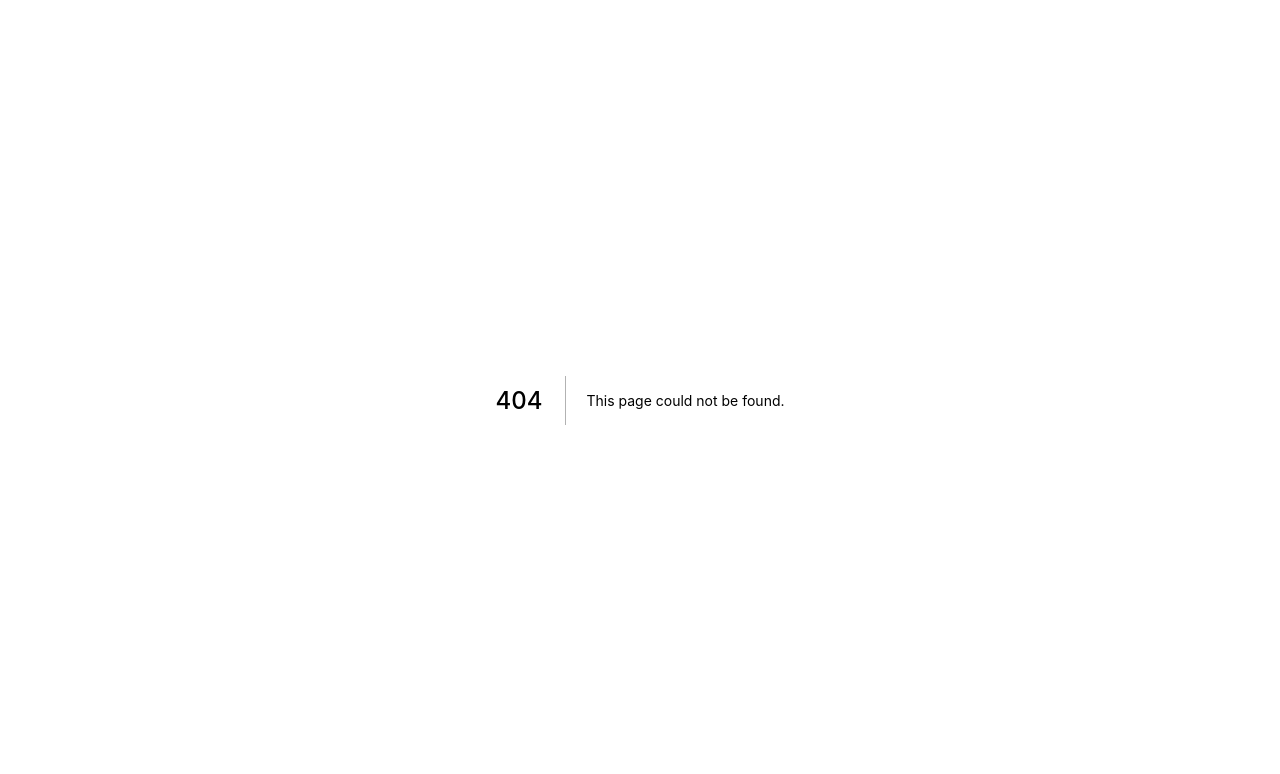
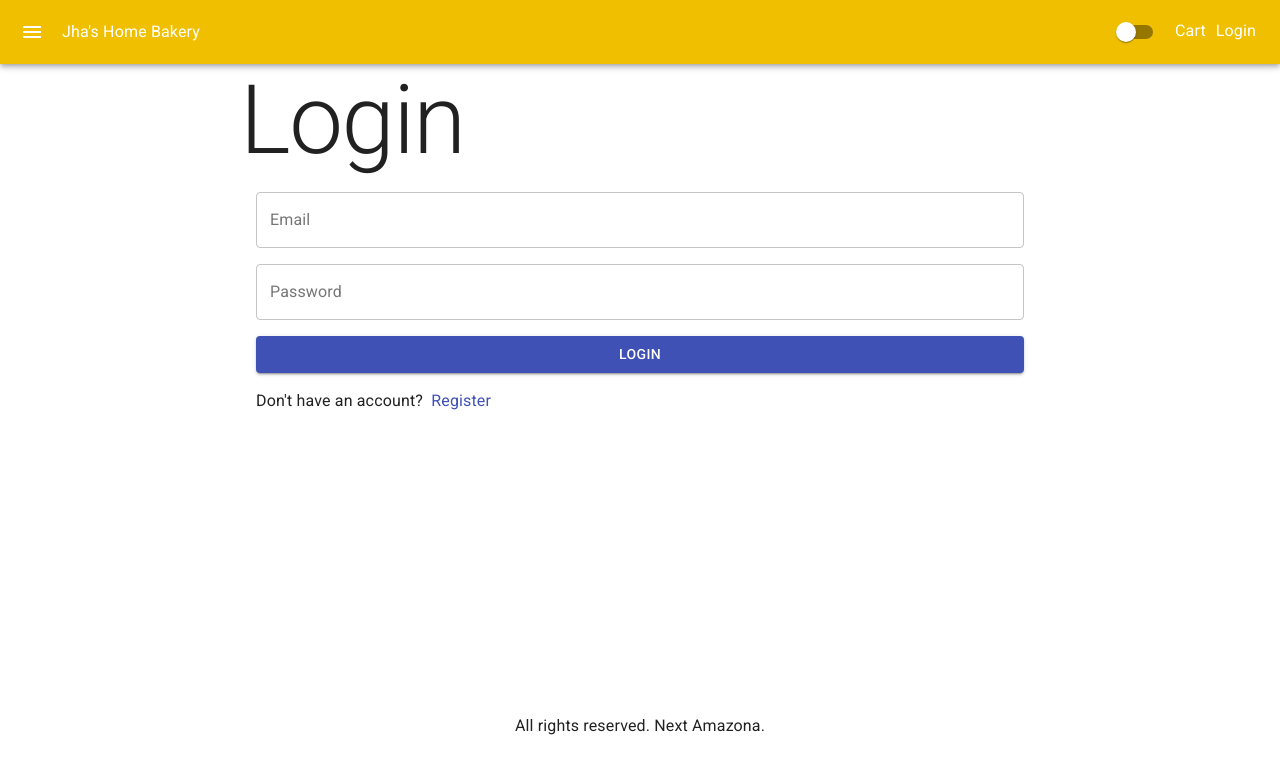
Before and after one commit to nabinkjha/cake-ecom, a Next.js app: page /login in a window 1280 px wide. Before the commit this address had no page. Shown: the top 774 px of the page. Built offline with nearby package versions, Linux system fonts and the light colour scheme.

Commit message:
User Login story completed

```diff
--- /dev/null
+++ b/pages/api/users/login.ts
@@ -0,0 +1,32 @@
+import nc from "next-connect";
+import bcrypt from "bcryptjs";
+import { signToken } from "../../../utils/auth";
+import { PrismaClient, User } from "@prisma/client";
+import { NextApiRequest, NextApiResponse } from "next";
+
+const prisma = new PrismaClient();
+const handler = nc();
+
+handler.post(async (req: NextApiRequest, res: NextApiResponse) => {
+  const user = await prisma.user.findUnique({
+    where: {
+      email: req.body.email,
+    },
+  });
+  const userInfo = { ...user } as User;
+
+  if (user && bcrypt.compareSync(req.body.password, user.password)) {
+    const token = signToken(userInfo);
+    res.send({
+      token,
+      id: user.id,
+      name: user.name,
+      email: user.email,
+      isAdmin: user.isAdmin,
+    });
+  } else {
+    res.status(401).send({ message: "Invalid email or password" });
+  }
+});
+
+export default handler;
--- /dev/null
+++ b/pages/login.tsx
@@ -0,0 +1,146 @@
+import {
+  List,
+  ListItem,
+  Typography,
+  TextField,
+  Button,
+  Link,
+} from "@material-ui/core";
+import axios from "axios";
+import { useRouter } from "next/router";
+import NextLink from "next/link";
+import React, { useContext, useEffect } from "react";
+import Layout from "../components/Layout";
+import Cookies from "js-cookie";
+import { Controller, useForm } from "react-hook-form";
+import { useSnackbar } from "notistack";
+import { useCart } from "../components/cart/hooks/useCart";
+import useStyles from "../utils/style";
+
+export default function Login() {
+  const {
+    handleSubmit,
+    control,
+    formState: { errors },
+  } = useForm();
+  const { enqueueSnackbar, closeSnackbar } = useSnackbar();
+  const router = useRouter();
+  const { redirect } = router.query;
+  const { state, dispatch } = useCart();
+  const { userInfo } = state;
+  useEffect(() => {
+    if (userInfo) {
+      router.push("/");
+    }
+  }, []);
+
+  const classes = useStyles();
+  const submitHandler = async ({
+    email,
+    password,
+  }: {
+    email: string;
+    password: string;
+  }) => {
+    console.log("email: " + email);
+    closeSnackbar();
+    try {
+      const { data } = await axios.post("/api/users/login", {
+        email,
+        password,
+      });
+      dispatch({ type: "USER_LOGIN", payload: data });
+
+      router.push(redirect || "/");
+    } catch (err) {
+      //enqueueSnackbar(getError(err), { variant: "error" });
+    }
+  };
+  return (
+    <>
+      <Layout title="Login">
+        <form onSubmit={handleSubmit(submitHandler)} className={classes.form}>
+          <Typography component="h1" variant="h1">
+            Login
+          </Typography>
+          <List>
+            <ListItem>
+              <Controller
+                name="email"
+                control={control}
+                defaultValue=""
+                rules={{
+                  required: true,
+                  pattern: /^[a-z0-9._%+-]+@[a-z0-9.-]+\.[a-z]{2,4}$/,
+                }}
+                render={({ field }) => (
+                  <TextField
+                    variant="outlined"
+                    fullWidth
+                    id="email"
+                    label="Email"
+                    inputProps={{ type: "email" }}
+                    error={Boolean(errors.email)}
+                    helperText={
+                      errors.email
+                        ? errors.email.type === "pattern"
+                          ? "Email is not valid"
+                          : "Email is required"
+                        : ""
+                    }
+                    {...field}
+                  ></TextField>
+                )}
+              ></Controller>
+            </ListItem>
+            <ListItem>
+              <Controller
+                name="password"
+                control={control}
+                defaultValue=""
+                rules={{
+                  required: true,
+                  minLength: 6,
+                }}
+                render={({ field }) => (
+                  <TextField
+                    variant="outlined"
+                    fullWidth
+                    id="password"
+                    label="Password"
+                    inputProps={{ type: "password" }}
+                    error={Boolean(errors.password)}
+                    helperText={
+                      errors.password
+                        ? errors.password.type === "minLength"
+                          ? "Password length is more than 5"
+                          : "Password is required"
+                        : ""
+                    }
+                    {...field}
+                  ></TextField>
+                )}
+              ></Controller>
+            </ListItem>
+            <ListItem>
+              <Button
+                variant="contained"
+                type="submit"
+                fullWidth
+                color="primary"
+              >
+                Login
+              </Button>
+            </ListItem>
+            <ListItem>
+              Don&apos;t have an account? &nbsp;
+              <NextLink href={`/register?redirect=${redirect || "/"}`} passHref>
+                <Link>Register</Link>
+              </NextLink>
+            </ListItem>
+          </List>
+        </form>
+      </Layout>
+    </>
+  );
+}
--- /dev/null
+++ b/utils/auth.ts
@@ -0,0 +1,46 @@
+import { User } from '@prisma/client';
+import jwt from 'jsonwebtoken';
+import { NextApiRequest, NextApiResponse } from "next";
+
+const signToken = (user:User) => {
+  return jwt.sign(
+    {
+      id: user.id,
+      name: user.name,
+      email: user.email,
+      isAdmin: user.isAdmin,
+    },
+
+    process.env.JWT_SECRET,
+    {
+      expiresIn: '30d',
+    }
+  );
+};
+
+const isAuth = async (req:NextApiRequest, res:NextApiResponse, next:any) => {
+  const { authorization } = req.headers;
+  if (authorization) {
+    // Bearer xxx => xxx
+    const token = authorization.slice(7, authorization.length);
+    jwt.verify(token, process.env.JWT_SECRET, (err:string, decode:string) => {
+      if (err) {
+        res.status(401).send({ message: 'Token is not valid' });
+      } else {
+        req.user = decode;
+        next();
+      }
+    });
+  } else {
+    res.status(401).send({ message: 'Token is not suppiled' });
+  }
+};
+const isAdmin = async (req:NextApiRequest, res:NextApiResponse, next:any) => {
+  if (req.user.isAdmin) {
+    next();
+  } else {
+    res.status(401).send({ message: 'User is not admin' });
+  }
+};
+
+export { signToken, isAuth, isAdmin };
```
